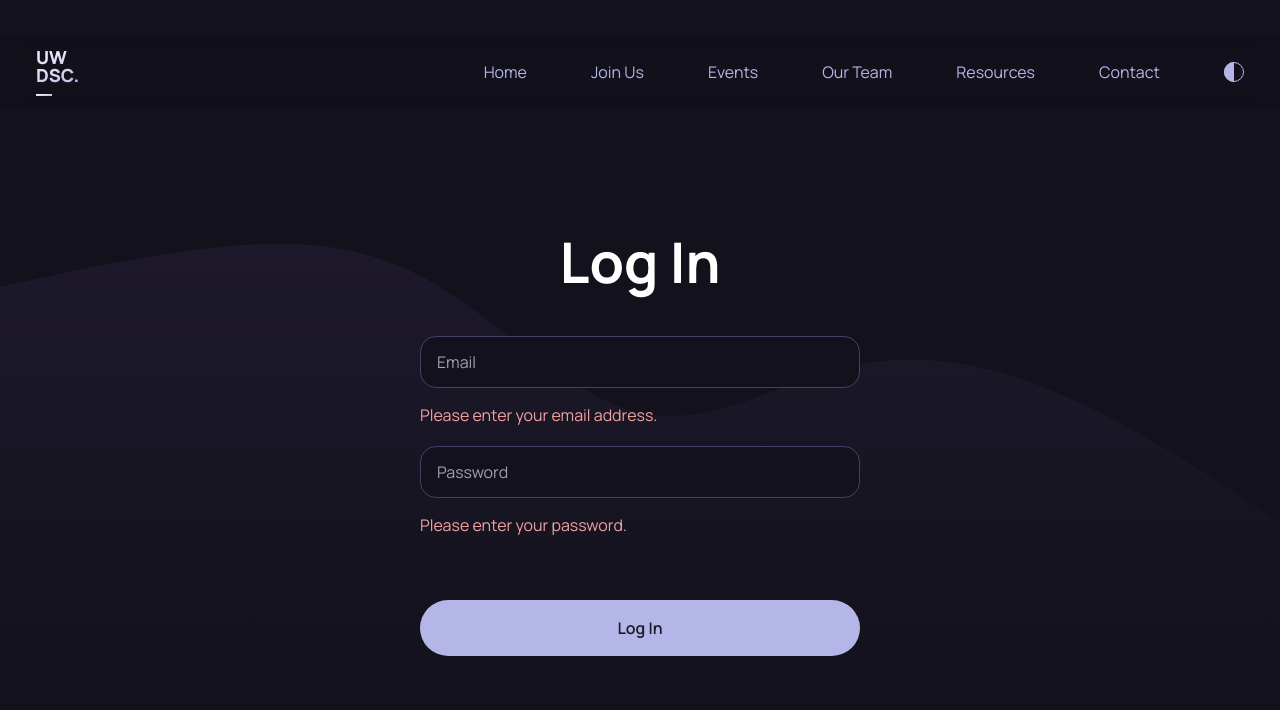
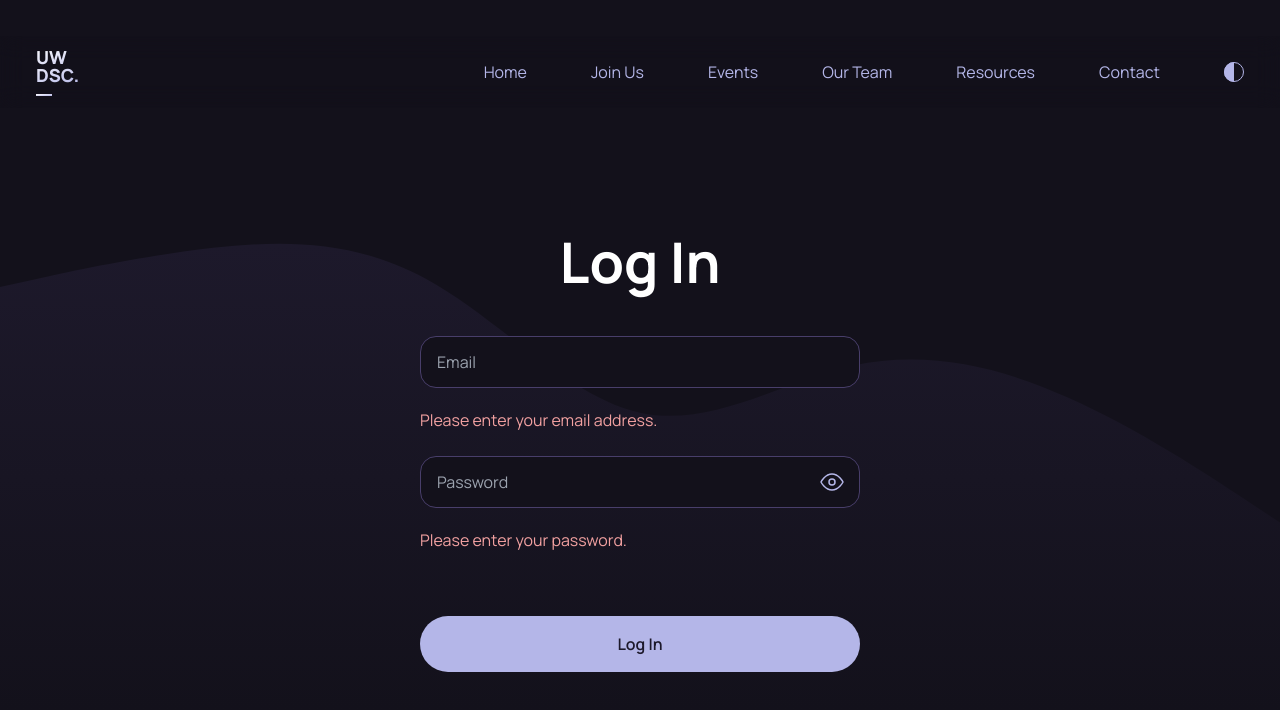
Before and after one commit to uw-datasci/uwdatasci-website, a Next.js app: page /login in a window 1280 px wide. Both pictures are taken after a click on the element "Log In". Shown: the top 710 px of the page. Built offline with nearby package versions, Linux system fonts and the light colour scheme; no server answers; the database is empty.

Commit message:
add firebase auth

```diff
--- a/pages/login.jsx
+++ b/pages/login.jsx
@@ -1,4 +1,5 @@
 import { useState } from 'react';
+import { useRouter } from 'next/router';
 import { useFormik } from 'formik';
 import { auth } from '../lib/firebase';
 import { signInWithEmailAndPassword } from 'firebase/auth';
@@ -6,6 +7,7 @@ import SEO from '../components/other/SEO';
 import Button from '../components/UI/Button';
 import Input from '../components/UI/Input';
 import eyeIcon from '../public/img/icons/eye.svg';
+import Image from 'next/image';
 
 function validate(values) {
   const errors = {};
@@ -23,14 +25,42 @@ function validate(values) {
 }
 
 export default function Login() {
+  const [showPassword, setShowPassword] = useState(false);
+  const [error, setError] = useState('');
+
+  const router = useRouter();
+
   const formik = useFormik({
     initialValues: {
       email: '',
       password: '',
     },
     validate,
-    onSubmit: (values, actions) => {
-      console.log('submitted');
+    onSubmit: async (values, actions) => {
+      setError('');
+      try {
+        await signInWithEmailAndPassword(auth, values.email, values.password);
+        router.push('/dashboard/events');
+      } catch (error) {
+        console.error(error);
+        switch (error.code) {
+          case 'auth/invalid-email':
+            setError('Invalid email address.');
+            break;
+          case 'auth/user-disabled':
+            setError('This account has been disabled.');
+            break;
+          case 'auth/user-not-found':
+            setError('This account does not exist.');
+            break;
+          case 'auth/wrong-password':
+            setError('Incorrect password.');
+            break;
+          default:
+            setError('An unknown error occurred.');
+            break;
+        }
+      }
     },
   });
 
@@ -47,7 +77,7 @@ export default function Login() {
           data-netlify='true'
           className='mx-auto max-w-[440px]'
         >
-          <div className='mb-5'>
+          <div className='mb-6'>
             <Input
               inputType='textinput'
               id='email'
@@ -59,12 +89,11 @@ export default function Login() {
               placeholder='Email'
             />
             {formik.touched.email && formik.errors.email ? (
-              <p className='mt-3 text-sm text-red lg:mt-4 lg:text-base'>
-                {formik.errors.email}
-              </p>
+              <p className='mt-5 text-red'>{formik.errors.email}</p>
             ) : null}
           </div>
           <div className='mb-16'>
+            <div className='relative'>
               <Input
                 inputType='textinput'
                 id='password'
@@ -75,11 +104,16 @@ export default function Login() {
                 value={formik.values.password}
                 placeholder='Password'
               />
+              <Image
+                src={eyeIcon}
+                alt='eye icon'
+                className='filter-purple dark:filter-light-purple absolute top-1/2 right-4 h-6 w-6 -translate-y-1/2 cursor-pointer'
+              />
+            </div>
             {formik.touched.password && formik.errors.password ? (
-              <p className='mt-3 text-sm text-red lg:mt-4 lg:text-base'>
-                {formik.errors.password}
-              </p>
+              <p className='mt-5 text-red'>{formik.errors.password}</p>
             ) : null}
+            {error && <p className='mt-5 text-red'>{error}</p>}
           </div>
           <Button
             bg='bg-purple dark:bg-lightPurple'
```
Also changed, not shown: public/img/icons/eye.svg. Lines whose indentation alone changed are shown as unchanged.
